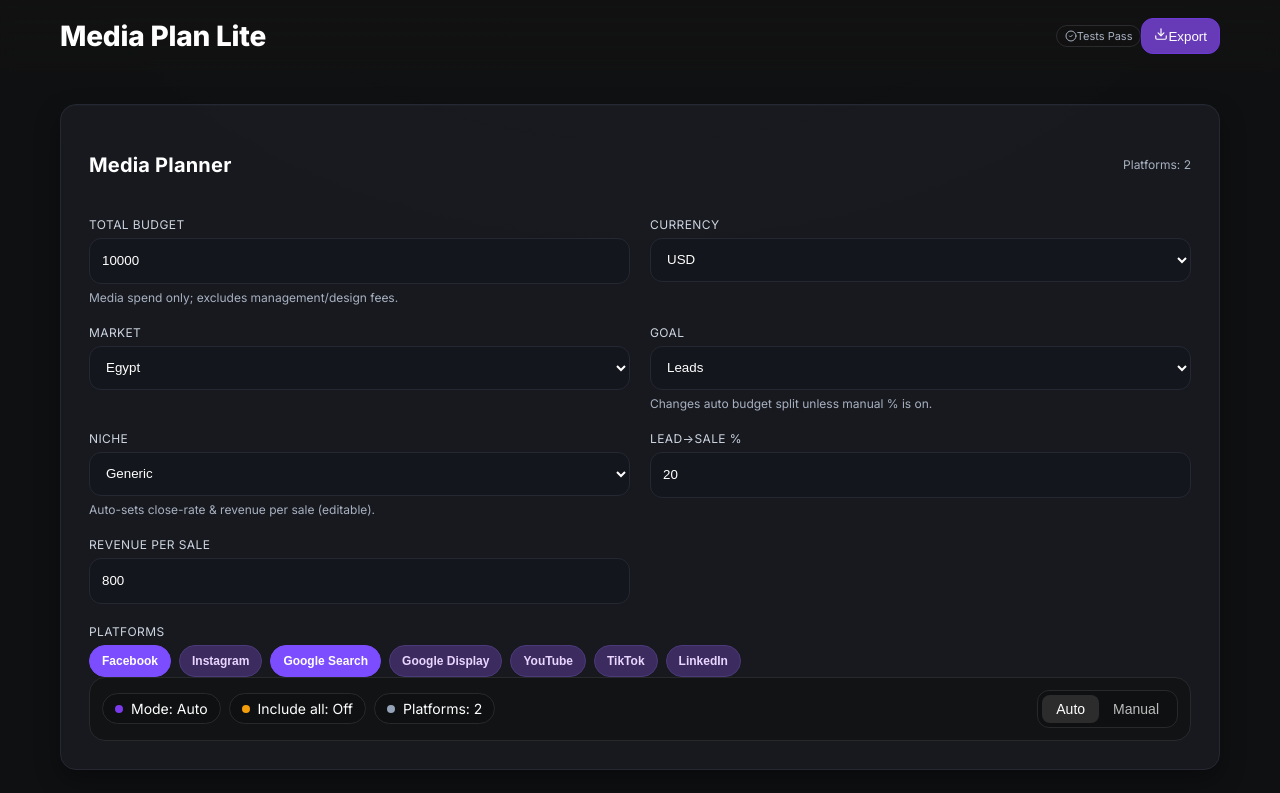
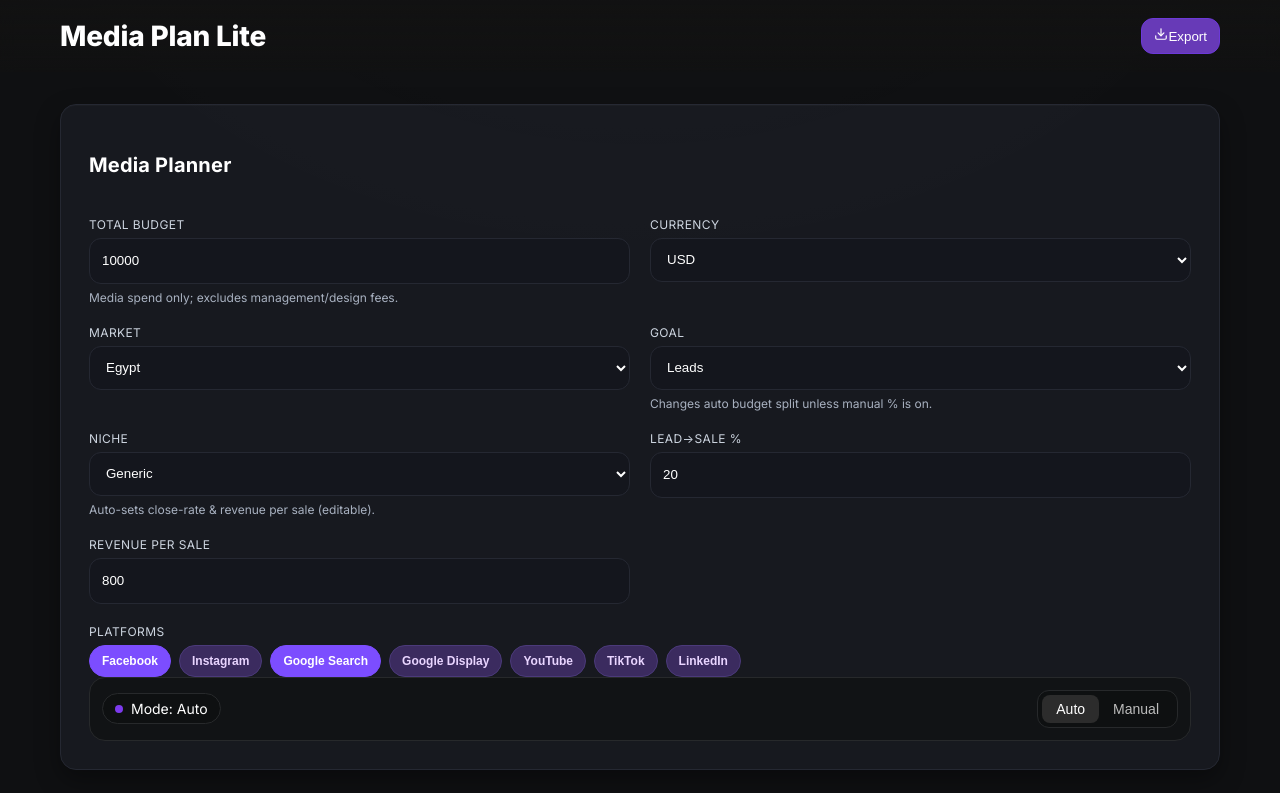
Before and after one commit to mhusse29/media-planner-lite, a React (Vite) app: page / in a window 1280 px wide. Shown: the top 793 px of the page. Built offline with nearby package versions, Linux system fonts and the light colour scheme.

Commit message:
chore(ui): remove Tests Pass badge; hide Platforms count; remove include-all status pill; tighten spacing

```diff
--- a/src/App.tsx
+++ b/src/App.tsx
@@ -9,7 +9,7 @@ import { generateRecommendations } from './lib/recommendations';
 import type { ExportPayload } from './export';
 import type { AppState } from './lib/storage';
 import { saveState, loadState } from './lib/storage';
-import { Download, CheckCircle2 } from 'lucide-react';
+import { Download } from 'lucide-react';
 import { PLATFORM_LABELS, formatNumber, formatCurrency } from './lib/utils';
 import { BudgetDonutPro, ImpressionsBarsPro } from './components/ChartsPro';
 import ResultsByPlatformCard from './components/ResultsByPlatformCard';
@@ -286,11 +286,7 @@ function App() {
         <div className="container py-4">
           <div className="flex items-center justify-between">
             <h1 className="h1">Media Plan Lite</h1>
-            <div className="flex items-center gap-3">
-              <span className="badge inline-flex items-center gap-1.5">
-                <CheckCircle2 size={12} />
-                Tests Pass
-              </span>
+            <div className="flex items-center gap-2">
               <div style={{ position:'relative' }}>
                 <button
                   onClick={()=> setExportOpen(v=>!v)}
--- a/src/components/MediaPlannerCard.tsx
+++ b/src/components/MediaPlannerCard.tsx
@@ -46,9 +46,7 @@ export default function MediaPlannerCard(p: Props){
     <section className="mp-card">
       <header className="mp-card__header">
         <h3 className="mp-title">Media Planner</h3>
-        <div className="mp-badges">
-          <span className="mp-hint">Platforms: {p.selectedPlatforms.length}</span>
-        </div>
+        {/* removed right badges to tighten header */}
       </header>
 
       {/* Form grid */}
@@ -167,8 +165,6 @@ export default function MediaPlannerCard(p: Props){
       {/* Split Controls Row */}
       <SplitControlsRow
         mode={p.mode}
-        includeAll={p.includeAll}
-        platformCount={p.selectedPlatforms.length}
         onChangeMode={p.onModeChange}
       />
     </section>
--- a/src/components/SplitControlsRow.tsx
+++ b/src/components/SplitControlsRow.tsx
@@ -2,8 +2,6 @@
 
 type Props = {
   mode: "auto" | "manual";
-  includeAll: boolean;          // only meaningful when mode === "auto"
-  platformCount: number;
   onChangeMode: (m: "auto" | "manual") => void;
 };
 
@@ -15,8 +13,6 @@ const chip = {
 
 export default function SplitControlsRow({
   mode,
-  includeAll,
-  platformCount,
   onChangeMode,
 }: Props) {
   return (
@@ -39,48 +35,9 @@ export default function SplitControlsRow({
           <span>Mode: {mode === "auto" ? "Auto" : "Manual"}</span>
         </span>
 
-        {/* Include all (auto only) */}
-        {mode === "auto" && (
-          <span
-            style={{
-              ...chip.inner,
-              border: "1px solid #27292B",
-              borderRadius: 999,
-              padding: "6px 12px",
-              display: "inline-flex",
-              alignItems: "center",
-              gap: 8,
-              fontSize: 14,
-            }}
-          >
-            <span
-              style={{
-                width: 8,
-                height: 8,
-                borderRadius: 999,
-                background: includeAll ? "#10B981" : "#F59E0B",
-              }}
-            />
-            <span>Include all: {includeAll ? "On" : "Off"}</span>
-          </span>
-        )}
+        {/* removed Include-all status pill */}
 
-        {/* Platforms pill */}
-        <span
-          style={{
-            ...chip.inner,
-            border: "1px solid #27292B",
-            borderRadius: 999,
-            padding: "6px 12px",
-            display: "inline-flex",
-            alignItems: "center",
-            gap: 8,
-            fontSize: 14,
-          }}
-        >
-          <span style={{ width: 8, height: 8, borderRadius: 999, background: "#94A3B8" }} />
-          <span>Platforms: {platformCount}</span>
-        </span>
+        {/* removed Platforms count pill */}
 
         {/* Segmented control */}
         <div style={{ marginLeft: "auto", ...chip.inner, border: "1px solid #27292B", borderRadius: 12, padding: 4 }}>
```
